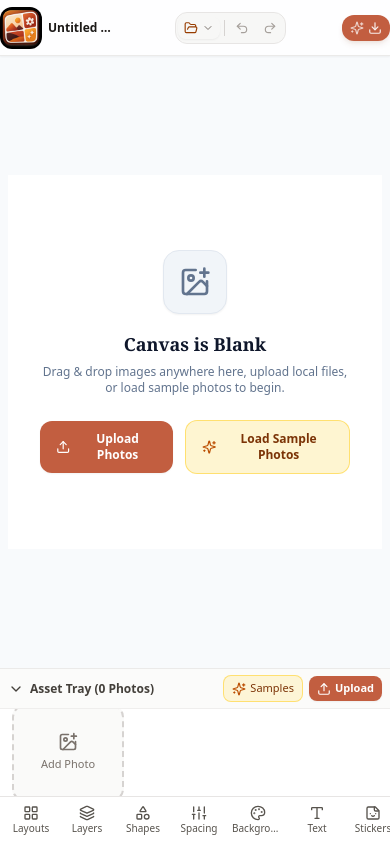
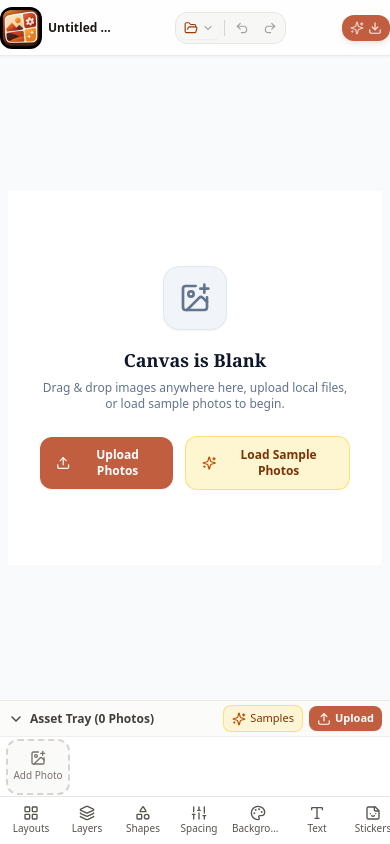
Before and after one commit to dhaneshwar266/CollageCraft, a React (Vite) app: page / in a window 390 px wide. Built offline with nearby package versions, Linux system fonts and the light colour scheme; a web font is replaced by a local one.

Commit message:
Fix mobile responsive layout

```diff
--- a/src/components/layout/AssetTray.jsx
+++ b/src/components/layout/AssetTray.jsx
@@ -45,12 +45,12 @@ export default function AssetTray({
 
   return (
     <div
-      className={`border-t border-stone-200/80 bg-white/95 backdrop-blur-md transition-all duration-300 z-20 flex flex-col shrink-0 mb-12 md:mb-0 ${
-        isCollapsed ? 'h-10' : 'h-32 sm:h-36'
+      className={`border-t border-stone-200/80 bg-white/95 backdrop-blur-md transition-all duration-300 z-20 flex flex-col shrink-0 mb-[calc(3rem+env(safe-area-inset-bottom,0px))] md:mb-0 ${
+        isCollapsed ? 'h-9 md:h-10' : 'h-24 md:h-32 sm:h-36'
       }`}
     >
       {/* Tray Header & Controls */}
-      <div className="h-10 px-2 sm:px-4 border-b border-stone-200/60 flex items-center justify-between bg-stone-50/80 select-none">
+      <div className="h-9 md:h-10 px-2 sm:px-4 border-b border-stone-200/60 flex items-center justify-between bg-stone-50/80 select-none shrink-0">
         <div className="flex items-center gap-2 sm:gap-3">
           <button
             onClick={() => setIsCollapsed(!isCollapsed)}
@@ -93,7 +93,7 @@ export default function AssetTray({
 
       {/* Thumbnails Row */}
       {!isCollapsed && (
-        <div className="flex-1 p-3 overflow-x-auto flex items-center gap-3 no-scrollbar">
+        <div className="flex-1 p-1.5 md:p-3 overflow-x-auto flex items-center gap-2 md:gap-3 no-scrollbar min-h-0">
           {assets.map((asset, index) => (
             <div
               key={asset.id}
@@ -102,7 +102,7 @@ export default function AssetTray({
                 e.dataTransfer.setData('text/plain', asset.id);
                 e.dataTransfer.setData('application/json', JSON.stringify({ assetId: asset.id }));
               }}
-              className="h-24 w-24 shrink-0 rounded-xl bg-stone-100 border border-stone-200 relative group overflow-hidden shadow-xs cursor-grab active:cursor-grabbing hover:border-[#c25e40] transition-all"
+              className="h-14 w-14 md:h-24 md:w-24 shrink-0 rounded-xl bg-stone-100 border border-stone-200 relative group overflow-hidden shadow-xs cursor-grab active:cursor-grabbing hover:border-[#c25e40] transition-all"
             >
               <img
                 src={asset.url}
@@ -143,10 +143,10 @@ export default function AssetTray({
           {/* Add Dropzone Tile */}
           <button
             onClick={() => fileInputRef.current?.click()}
-            className="h-24 w-28 shrink-0 rounded-xl border-2 border-dashed border-stone-300 hover:border-[#c25e40] bg-stone-50 hover:bg-amber-50/50 transition-all flex flex-col items-center justify-center gap-1 text-stone-500 hover:text-[#c25e40] group"
+            className="h-14 w-16 md:h-24 md:w-28 shrink-0 rounded-xl border-2 border-dashed border-stone-300 hover:border-[#c25e40] bg-stone-50 hover:bg-amber-50/50 transition-all flex flex-col items-center justify-center gap-0.5 md:gap-1 text-stone-500 hover:text-[#c25e40] group"
           >
-            <ImagePlus className="w-5 h-5 group-hover:scale-110 transition-transform" />
-            <span className="text-[11px] font-medium">Add Photo</span>
+            <ImagePlus className="w-4 h-4 md:w-5 md:h-5 group-hover:scale-110 transition-transform" />
+            <span className="text-[10px] md:text-[11px] font-medium">Add Photo</span>
           </button>
         </div>
       )}
```
